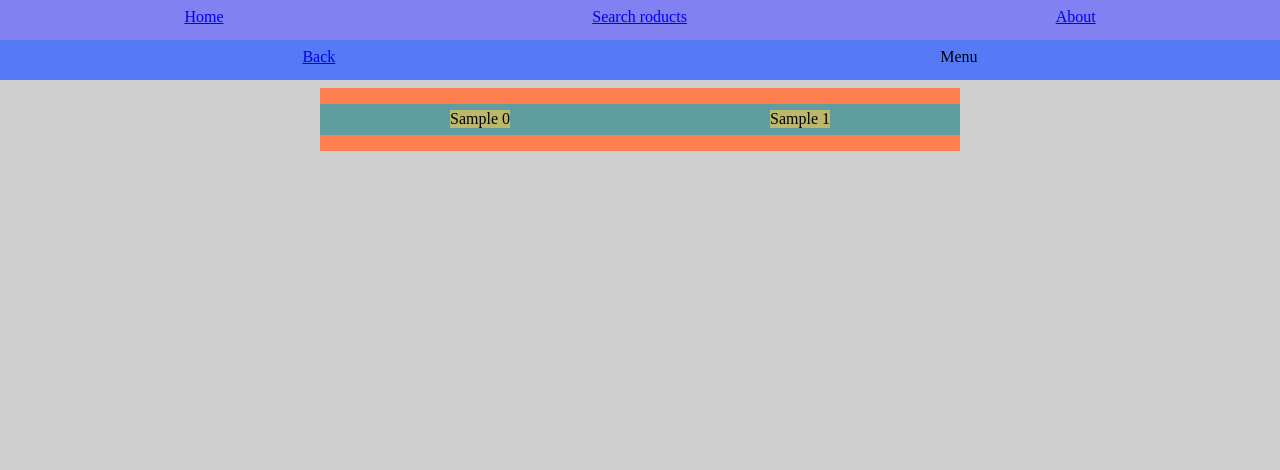
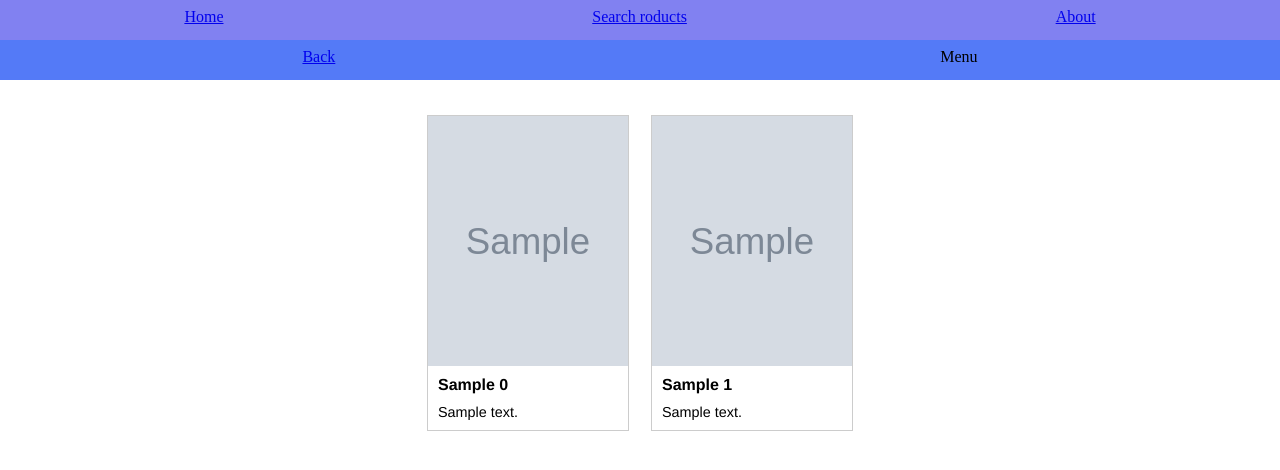
Before and after one commit to ContentAndShape/Retail-shop-pet, a Django app: template retailweb/products/templates/products/products.html in a window 1280 px wide. Shown: the top 470 px of the page. Run offline with Django 4.2, Linux system fonts and the light colour scheme; the template is opened without the code that fills it: most values are stand-ins (such as "Sample title", 1, 10 or a date in 2020); grey boxes marked "Sample" are stand-in pictures.

Commit message:
adjusted products front-end, improved product model, added several jacket models

```diff
--- a/retailweb/products/static/products/css/products_style.css
+++ b/retailweb/products/static/products/css/products_style.css
@@ -8,6 +8,10 @@
 }
 
 /* products container */
+p {
+    margin: 5%;
+}
+
 .page {
     display: flex;
     justify-content: center;
@@ -15,18 +19,35 @@
 
 .central {
     margin: 1vh;
-    width: 50vw;
-    background-color: coral;
-    justify-content: space-between;
+    width: 35vw;
+    justify-content: space-evenly;
 }
 
 .item-pair {
-    background-color: cadetblue;
     display: flex;
     justify-content: space-around;
 }
 
 .item {
-    background-color: darkkhaki;
+    border-style: solid;
+    border-width: 1px;
+    border-color: #cccccc;
     margin: 1% 2% 1%;
+    font-family: Helvetica;
 }
+
+/* images */
+img {
+    width: 100%;
+    height: 100%;
+}
+
+.pic {
+    width: 200px;
+    height: 250px;
+}
+
+/* fonts */
+.desc {
+    font-size: 90%;
+}
--- a/retailweb/products/templates/products/products.html
+++ b/retailweb/products/templates/products/products.html
@@ -1,4 +1,6 @@
 {% extends "products_base.html" %}
+
+{% load static %}
 
 {% block title %}{{ product_category }}{% endblock %}
 
@@ -8,10 +10,18 @@
         <p>
             <div class="item-pair">
                 <div class="item">
-                    {{ pair.0.name }}
+                    <div class="pic">
+                        <img src="{{ pair.0.photo.url }}"> <!-- can be set dynamically, like this: {{ pair.0.photo }}, but browser raises security error -->
+                    </div>
+                        <p><strong>{{ pair.0.name }}</strong></p>
+                        <p class="desc">{{ pair.0.description }}</p>
                 </div>
                 <div class="item">
-                    {{ pair.1.name }}
+                    <div class="pic">
+                        <img src="{{ pair.1.photo.url }}">
+                    </div>
+                        <p><strong>{{ pair.1.name }}</strong></p>
+                        <p class="desc">{{ pair.1.description }}</p>
                 </div>
             </div>
         </p>
--- a/retailweb/retailweb/urls.py
+++ b/retailweb/retailweb/urls.py
@@ -15,9 +15,11 @@ Including another URLconf
 """
 from django.contrib import admin
 from django.urls import include, path
+from django.conf import settings
+from django.conf.urls.static import static
 
 urlpatterns = [
     path('', include('homepage.urls')),
     path('categories/', include('products.urls')),
     path('admin/', admin.site.urls),
-]
+] + static(settings.MEDIA_URL, document_root=settings.MEDIA_ROOT)
--- a/retailweb/static/css/base_style.css
+++ b/retailweb/static/css/base_style.css
@@ -2,7 +2,7 @@ html,
 body {
     margin: 0;
     padding: 0;
-    background: #cfcfcf;
+    background: #ffffff;
 }
 
 .element {
```
Also changed, not shown: retailweb/products/models.py (+22 -1 lines), retailweb/retailweb/settings.py (+4 -4 lines), retailweb/db.sqlite3, retailweb/media/products/ETRO_Printed_bomber_jacket.jpg (added), retailweb/media/products/Helmut_Lang_Single-breasted_blazer.jpg (added), retailweb/media/products/LANVIN_oversized_deconstructed_blazer.jpg (added), retailweb/media/products/Null.jpg (added), retailweb/media/products/Stone_Island_Compass_patch_jacket.png (added), retailweb/media/products/Stussy_Sherpa_vest.jpg (added), retailweb/media/products/WTAPS_Jacket_with_zipper.jpg (added), retailweb/products/migrations/0011_product_photo.py (added), retailweb/products/migrations/0012_product_sex.py (added).
